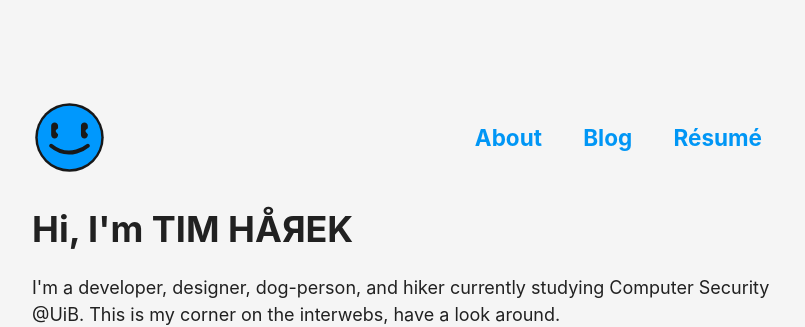
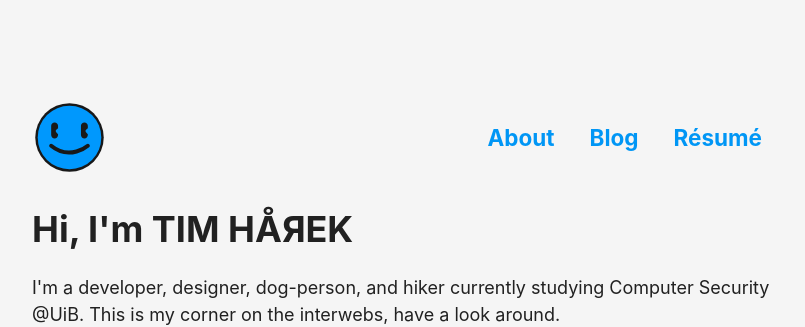
Before and after one commit to timharek/timharek.no, a Jekyll site: the page built from index.html, in a window 1280 px wide. Shown: the top 327 px of the page, without its empty margins (238-1043 px from the left). Built offline with Jekyll 4.4.1, drawn with Linux system fonts in a browser that asks for light colours.

Commit message:
fix: Header nav responsive for mobile
- nav>ul is now flexbox

```diff
--- a/assets/_sass/components/_header.scss
+++ b/assets/_sass/components/_header.scss
@@ -21,21 +21,28 @@ header {
 
         &:focus {
             outline: none;
-            box-shadow:
-                0 0 0 5px $primary-color;
+            box-shadow: 0 0 0 5px $primary-color;
         }
     }
 
     nav {
         font-size: 1.25rem;
+
         ul {
             list-style-type: none;
             margin: 0;
             padding: 0;
+            display: flex;
+            flex-wrap: wrap;
+        }
 
         li {
             display: inline;
 
+            &:not(:last-of-type) {
+                margin-right: 15px;
+            }
+        }
         a {
             padding: 10px;
             border-radius: 5px;
@@ -57,11 +64,5 @@ header {
                 background: $secondary-light-color;
             }
         }
-
-                &:not(:last-of-type) {
-                    margin-right: 15px;
     }
 }
-        }
-    }
-}
```
Lines whose indentation alone changed are shown as unchanged.
